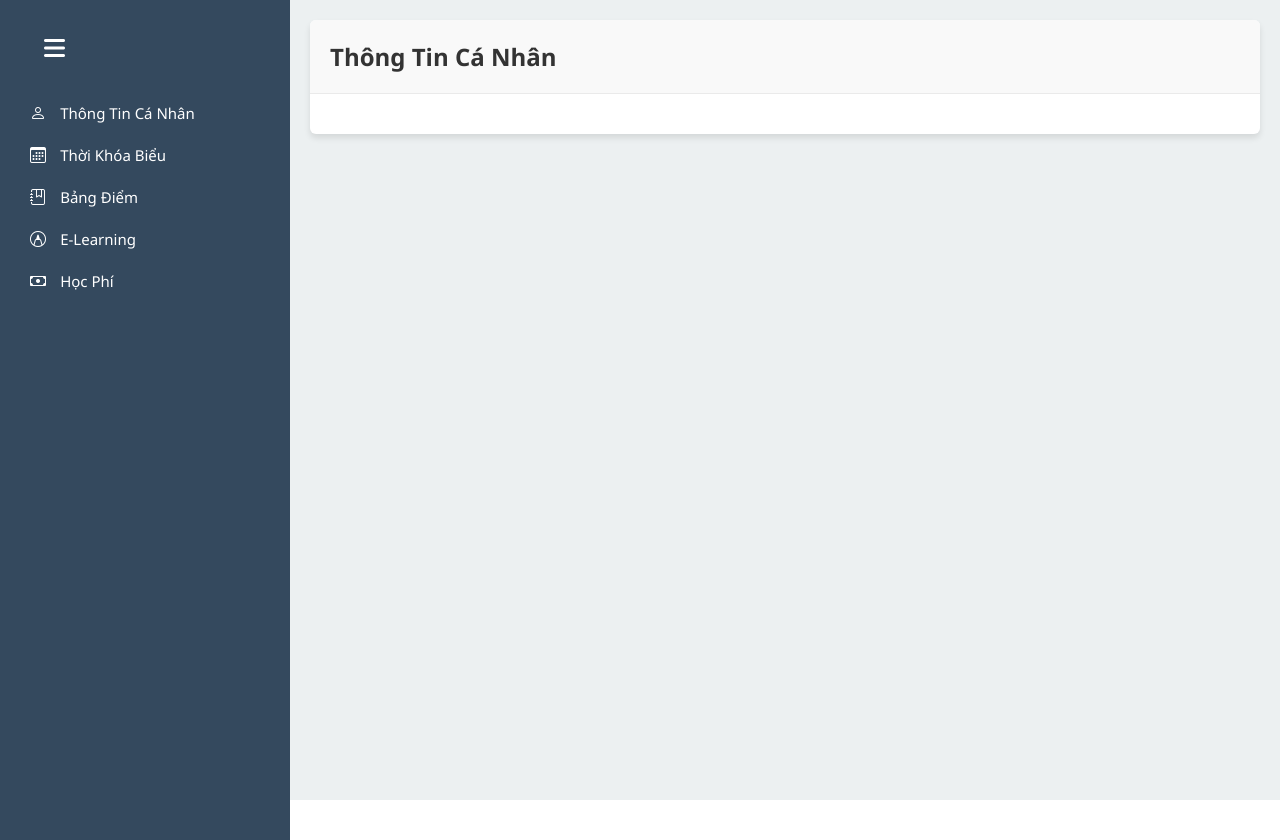
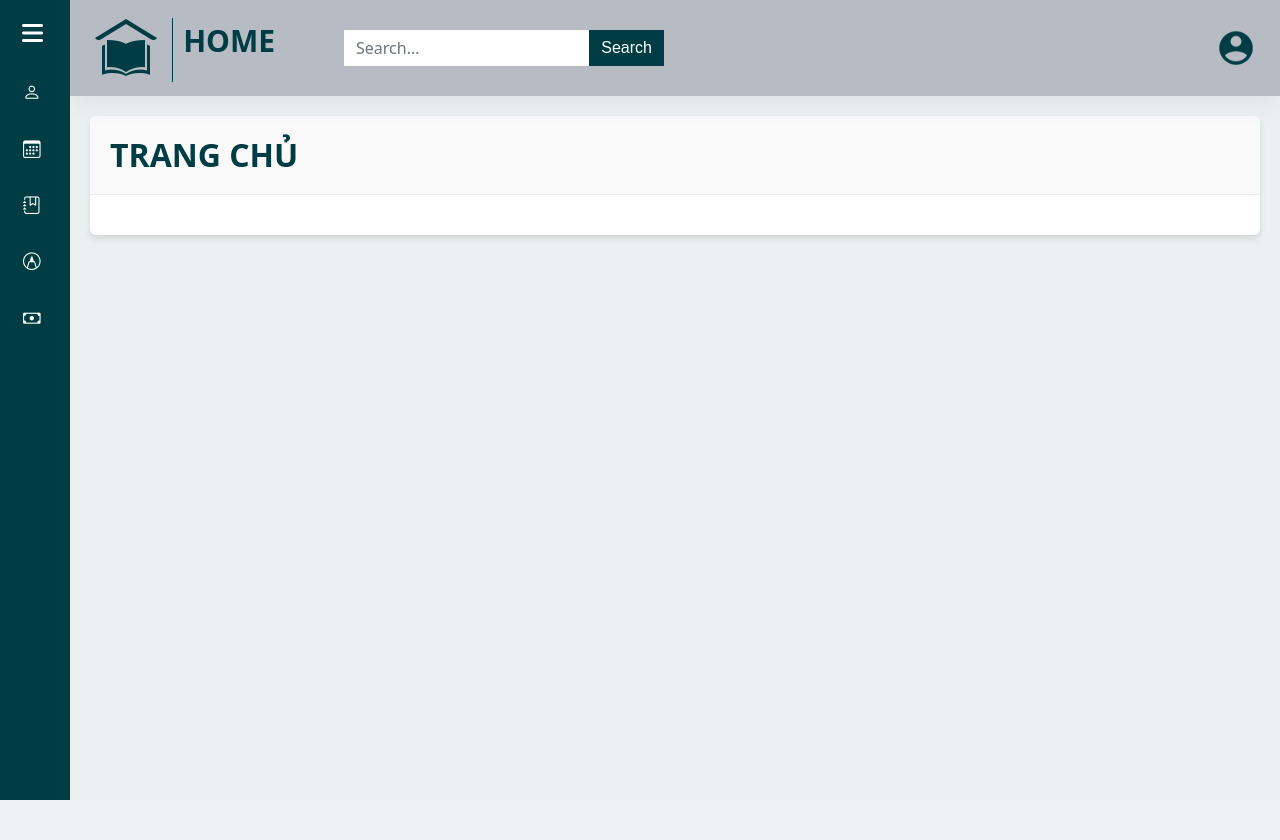
Before and after one commit to NguyenBaoPhuc0394/Midterm, a PHP site: page /student.html in a window 1280 px wide. After the commit the page ends 800 px from the top, so only its background shows below. Run offline with PHP 8.4, Linux system fonts and the light colour scheme; some libraries are stand-ins or nearby versions.

Commit message:
update 1

```diff
--- a/student.html
+++ b/student.html
@@ -1,63 +1,107 @@
 <!DOCTYPE html>
-<html lang="vi">
+<html lang="en">
 <head>
     <meta charset="UTF-8">
-    <title>Trang Chủ Học Sinh</title>
+    <meta name="viewport" content="width=device-width, initial-scale=1.0">
     <link rel="stylesheet" href="studentstyle.css">
-    <link rel="stylesheet" href="path/to/font-awesome/css/font-awesome.min.css">
+    <script src="student.js" defer></script>
     <link rel="stylesheet" href="https://cdnjs.cloudflare.com/ajax/libs/font-awesome/6.5.2/css/all.min.css" integrity="sha512-SnH5WK+bZxgPHs44uWIX+LLJAJ9/2PkPKZ5QiAj6Ta86w+fsb2TkcmfRyVX3pBnMFcV7oQPJkl9QevSCWr3W6A==" crossorigin="anonymous" referrerpolicy="no-referrer" />
     <link href="https://cdn.jsdelivr.net/npm/bootstrap-icons/font/bootstrap-icons.css" rel="stylesheet">
     <link href="https://cdn.lineicons.com/4.0/lineicons.css" rel="stylesheet" />
     <script src="https://cdn.jsdelivr.net/npm/bootstrap@5.3.3/dist/js/bootstrap.bundle.min.js"></script>
+    <link href="https://cdn.jsdelivr.net/npm/bootstrap@5.0.2/dist/css/bootstrap.min.css" rel="stylesheet" integrity="sha384-EVSTQN3/azprG1Anm3QDgpJLIm9Nao0Yz1ztcQTwFspd3yD65VohhpuuCOmLASjC" crossorigin="anonymous">
+    <title>Student</title>
 </head>
 <body>
-    <div class="dashboard">
-        <aside class="sidebar">
-            <!-- Sidebar content here -->
+    <div class="wrapper">
+        <aside class="sidebar" id="sidebar">
             <div class="d-flex">
-                <button id="toggle-btn" type="button">
+                <button onclick="" id="toggle-btn" type="button">
                     <i class="fa-solid fa-bars"></i>
                 </button>
             </div>
-            <ul>
-                <li>
-                    <a href="#">
+            <ul class="sidebar-nav">
+                <li class="sidebar-item">
+                    <a href="#" class="sidebar-link">
                         <i class="bi bi-person"></i>
                         <span>Thông Tin Cá Nhân</span>
                     </a>
                 </li>
-                <li>
-                    <a href="#">
+                <li class="sidebar-item">
+                    <a href="#" class="sidebar-link has-dropdown collapsed" data-bs-toggle="collapse" aria-expanded="false">
                         <i class="bi bi-calendar3"></i>
                         <span>Thời Khóa Biểu</span>
-
                     </a>
                 </li>
-                <li>
-                    <a href="#">
+                <li class="sidebar-item">
+                    <a href="#" class="sidebar-link">
                         <i class="bi bi-journal-bookmark"></i>
                         <span>Bảng Điểm</span>
                     </a>
                 </li>
-                <li>
-                    <a href="#">
+                <li class="sidebar-item">
+                    <a href="#" class="sidebar-link">
                         <i class="bi bi-marker-tip"></i>
                         <span>E-Learning</span>
                     </a>
                 </li>
-                <li>
-                    <a href="#">
+                <li class="sidebar-item">
+                    <a href="#" class="sidebar-link">
                         <i class="bi bi-cash"></i>
                         <span>Học Phí</span>
                     </a>
                 </li>
             </ul>
         </aside>
+        <div class="main">
+            <nav class="navbar navbar-expand px-4 py-3">
+                <div class="row">
+                    <div class="col-md-12">
+                        <div class="widget no-boder m-0">
+                            <a href="#" style="text-decoration: none;">
+                                <img src="./images/school.png" alt="" style="padding-right: 10px;">
+                                <label id="home">HOME</label>
+                                <!-- <span id="home">HOME</span> -->
+                            </a>
+                        </div>
+                    </div>
+                </div>
+                <form action="#" class="d-none d-sm-inline-block">
+                    <div class="input-group input-group-navbar">
+                        <input type="text" class="form-control border-0 rounded-0" placeholder="Search...">
+                        <button class="btn border-0 rounded-0" type="button">Search</button>
+                    </div>
+                </form>
+                <div class="navbar-collapse collapse">
+                    <ul class="navbar-nav ms-auto">
+                        <li class="nav-item dropdown">
+                            <a href="#" class="nav-icon pe-md-0" data-bs-toggle="dropdown">
+                                <img src="./images/user.png" class="avatar img-fluid" alt="">
+                            </a>
+                            <div class="dropdown-menu dropdown-menu-end rounded">
+                                <a href="#" class="dropdown-item">
+                                    <i class="fa-solid fa-right-from-bracket"></i>
+                                    <span>Logout</span>
+                                </a>
+                                <a href="#" class="dropdown-item">
+                                    <i class="lni lni-cog"></i>
+                                    <span>Setting</span>
+                                </a>
+                                <div class="dropdown-divider"></div>
+                                <a href="#" class="dropdown-item">
+                                    <i class="lni lni-question-circle"></i>
+                                    <span>Question</span>
+                                </a>
+                            </div>
+                        </li>
+                    </ul>
+                </div>
+            </nav>
             <main class="main-content">
                 <!-- Main content here -->
                 <div class="utility">
                     <div class="utility-header">
-                    <h2>Thông Tin Cá Nhân</h2>
+                        <h2>TRANG CHỦ</h2>
                     </div>
                     <div class="utility-body">
                         <!-- Personal information display -->
@@ -66,5 +110,6 @@
                 </div>
             </main>
         </div>
+    </div>
 </body>
 </html>
--- /dev/null
+++ b/student.js
@@ -0,0 +1,5 @@
+const sidebar = document.querySelector("#toggle-btn")
+
+sidebar.addEventListener("click", function(){
+    document.querySelector("#sidebar").classList.toggle("expand");
+});
--- a/studentstyle.css
+++ b/studentstyle.css
@@ -5,17 +5,105 @@ body, html {
     font-family: 'Segoe UI', Tahoma, Geneva, Verdana, sans-serif;
 }
 
-.dashboard {
+.wrapper{
     display: flex;
-    height: 100%;
 }
 
+::after,
+::before {
+    box-sizing: border-box;
+    margin: 0;
+    padding: 0;
+}
+
+.main{
+    display: flex;
+    flex-direction: column;
+    min-height: 100vh;
+    width: 100%;
+    overflow: hidden;
+    transition: all 0.35s ease-in-out;
+    background-color: #fff;
+    min-width: 0;
+}
+
+
 .sidebar {
-    background-color: #34495e;
     color: white;
-    padding: 20px;
-    width: 250px;
+    padding: 5px;
     min-height: 100vh;
+    width: 70px;
+    min-width: 70px;
+    z-index: 1000;
+    transition: all .25s ease-in-out;
+    background-color: #003C43;
+    display: flex;
+    flex-direction: column;
+}
+
+#toggle-btn{
+    background-color: transparent;
+    cursor: pointer;
+    border: 0;
+    padding: 1rem 1rem;
+    align-items: center;
+    position: relative;
+    right: 7px;
+}
+
+#toggle-btn i{
+    font-size: 1.5rem;
+    color: #fff;
+}
+
+#sidebar:not(.expand) .sidebar-logo,
+#sidebar:not(.expand) a.sidebar-link span{
+    display: none;
+}
+
+#sidebar.expand .sidebar-logo,
+#sidebar.expand a.sidebar-link span{
+    animation: fadeIn .25s ease;
+}
+
+#sidebar.expand{
+    width: 260px;
+    min-width: 260px;
+}
+
+#sidebar.expand ul li a{
+    width: 95%;
+    min-width: 95%;
+    box-sizing: border-box;
+}
+
+.sidebar-item{
+    position: relative;
+}
+
+/* @keyframes fadeIn {
+    0%   { opacity: 0; }
+    100% { opacity: 1; }
+} */
+
+a.sidebar-link{
+    padding: .625rem 1.625rem;
+    color: #fff;
+    display: block;
+    font-size: 0.9rem;
+    white-space: nowrap;
+    border-left: 3px solid transparent;
+    text-decoration: none;
+}
+
+.sidebar-link i{
+    font-size: 1.1rem;
+}
+
+.sidebar li{
+    padding: 5px;
+    display: flex;
+    align-items: center;
 }
 
 .sidebar ul {
@@ -33,16 +121,91 @@ body, html {
 }
 
 i{
-    margin-right: 10px;
+    margin-right: 8px;
 }
 
 span{
-    font-size: 15px;
+    font-size: 14px;
 }
 
 .sidebar ul li a:hover {
-    background-color: #4e6a85;
+    background-color: #135D66;
 }
+
+.navbar{
+    background-color: #B6BBC4;
+    /* background-color: #f5f5f5; */
+    box-shadow: 0 0 2rem rgba(33, 37, 41, .1);
+}
+
+.navbar-expand .navbar-collapse{
+    min-width: 200px;
+}
+
+.avatar{
+    height: 40px;
+    width: 40px;
+}
+
+.card{
+    background-color: #f5f5f5;
+    transition: .4s;
+    cursor: pointer;
+    color: #000;
+    margin-bottom: 1rem;
+}
+
+.card:hover{
+    background-color: #293b5f;
+    color: #fff;
+    transform: translateY(-10.5px);
+}
+
+@media (min-width: 768px){
+    .navbar form{
+        max-width: 320px;
+    }
+    .input-group-navbar .form-control:focus{
+        outline: none;
+        box-shadow: 0 0 0 rgba(255, 255, 255);
+        border: none;
+    }
+    .input-group-navbar .form-control{
+        color: #3e4455;
+    }
+    .form-control::placeholder{
+        background-color: #fff;
+    }
+    .input-group-navbar .btn{
+        background-color: #003C43;
+        color: #fff;
+        font-family: 'Popins', sans-serif;
+        cursor: pointer;
+        z-index: 1000;
+    }
+    .navbar-expand .navbar-nav .dropdown-menu{
+        box-shadow: 0 .1rem .2rem rgba(0, 0, 0, .05);
+    }
+}
+
+.widget{
+    height: 100%;
+    width: 250px;
+    float: left;
+}
+
+#home{
+    margin-right :10px;
+    font-weight: bold;
+    color: #003C43;
+    font-size: 30px;
+    height: 100%;
+    border-left-color: #003C43;
+    border-left-style: solid;
+    border-left-width: 1px;
+    padding-left: 10px;
+}
+
 
 .main-content {
     flex-grow: 1;
@@ -67,7 +230,8 @@ span{
 
 .utility-header h2 {
     margin: 0;
-    color: #333333;
+    color: #003C43;
+    font-weight: bold;
 }
 
 .utility-body {
```
Also changed, not shown: old.css (added, +87 -0 lines), old.html (added, +71 -0 lines), images/school.png (added), images/user.png (added). Lines whose indentation alone changed are shown as unchanged.
